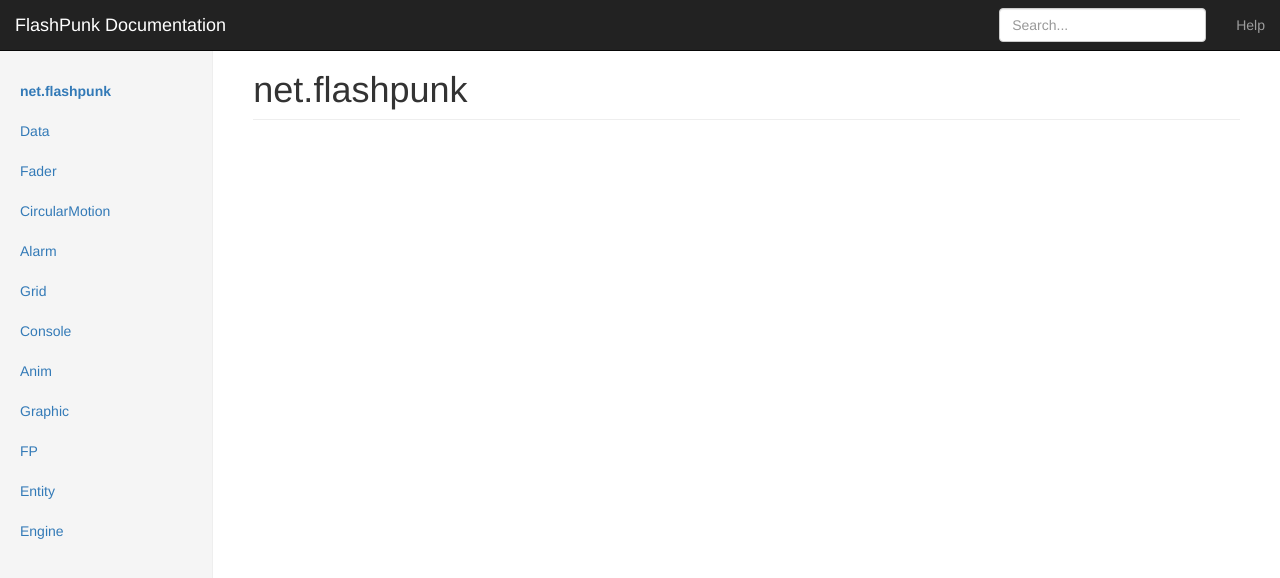
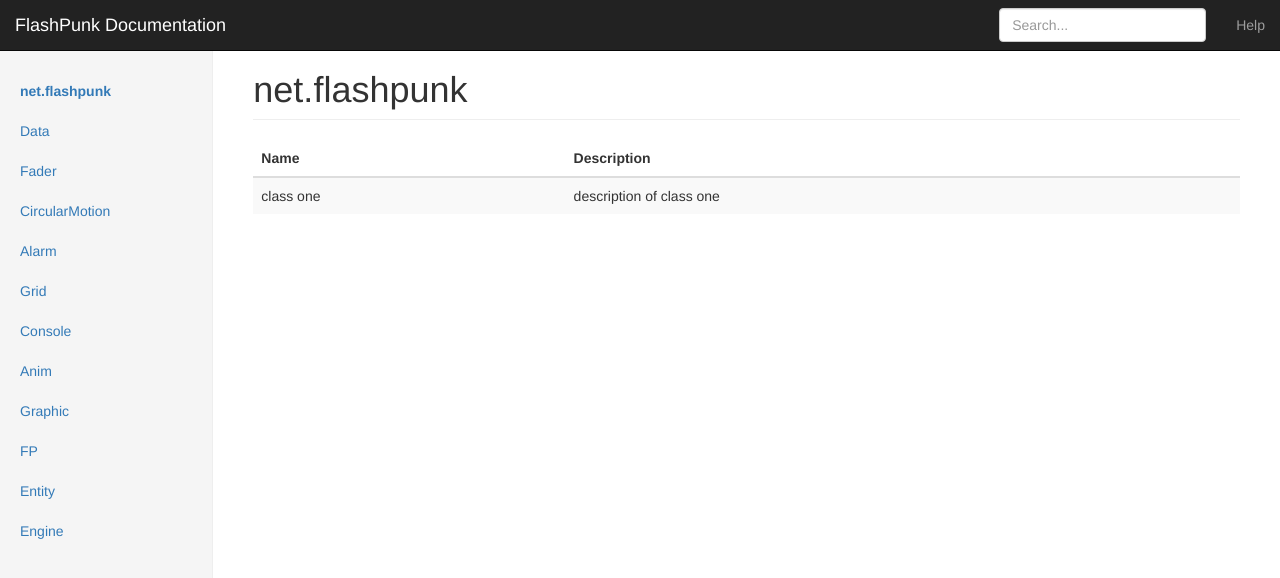
Before and after one commit to useflashpunk/flashpunk-docs, a Jekyll site: the page built from net/flashpunk/index.html, in a window 1280 px wide. Shown: the top 578 px of the page. Built offline with Jekyll 4.4.1, drawn with Linux system fonts in a browser that asks for light colours; nearby versions of some CDN libraries.

Commit message:
Update index.html

```diff
--- a/net/flashpunk/index.html
+++ b/net/flashpunk/index.html
@@ -2,3 +2,18 @@
 title: net.flashpunk
 layout: default
 ---
+
+<table class="table table-striped">
+  <thead>
+    <tr>
+      <th>Name</th>
+      <th>Description</th>
+    </tr>
+  </thead>
+  <tbody>
+    <tr>
+      <td>class one</td>
+      <td>description of class one</td>
+    </tr>
+  </tbody>
+</table>
```
